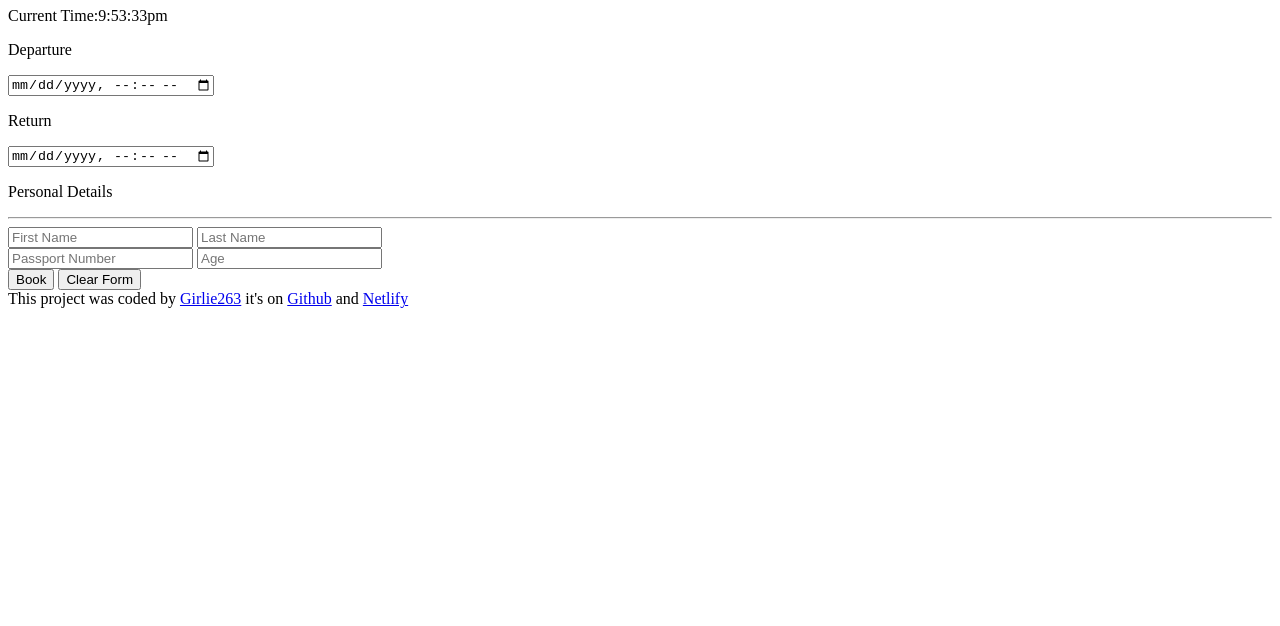
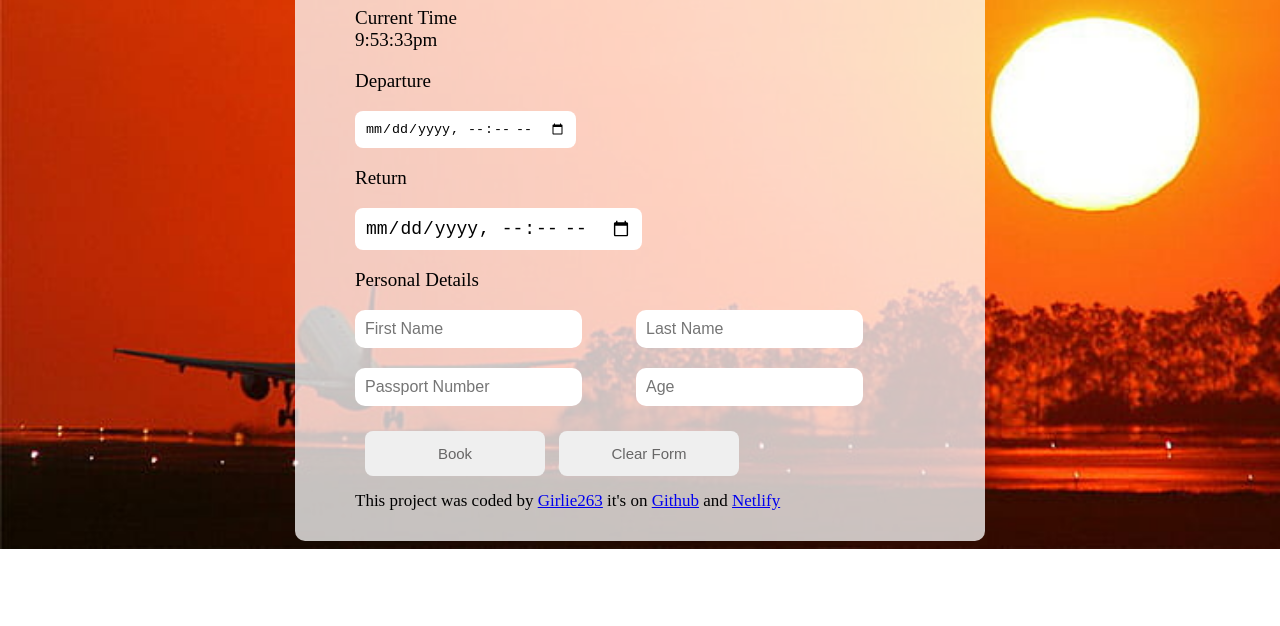
Before and after one commit to Girlie263/My-Destination, a plain HTML site: page index.html in a window 1280 px wide. Shown: the part 174-800 px from the top of the page. Drawn offline with Linux system fonts and the light colour scheme.

Commit message:
styled the form and added background image

```diff
--- a/index.html
+++ b/index.html
@@ -3,46 +3,48 @@
 <head>
     <meta charset="UTF-8">
     <meta name="viewport" content="width=device-width, initial-scale=1.0">
+    <link rel="stylesheet" href="src/style.css">
     <title>My Destination</title>
 </head>
 <body>
-    <h1>Start Booking now</h1>
-    <form >
-        <input type="text" placeholder="Departure Airport">
-        <input type="text" placeholder="Arrival Airport">
-        <input type="submit" value="search for flight">
+    <div class="booking-app">
+    <form>
+        <input type="text" placeholder="Departure Airport" required class="departure-input">
+        <input type="text" placeholder="Arrival Airport" required class="arrival-input">
+        <input type="submit" value="search for flight" class="search-button">
     </form>
 
     <h1>Indonesia</h1>
-    <p>Current Time:9:53:33pm</p>
+    <p class="current-time">Current Time <br />9:53:33pm</p>
 
     <p>Departure</p>
-    <input type="datetime-local" name="" id="">
+    <input type="datetime-local" class="departure-date">
 
 
     <p>Return</p>
-    <input type="datetime-local" name="" id="">
+    <input type="datetime-local" class="return-date">
 
     <p>Personal Details</p>
-    <hr />
-
     <div>
         <form>
-            <input type="text" placeholder="First Name">
-            <input type="text" placeholder="Last Name">
+            <input type="text" placeholder="First Name" required class="name">
+            <input type="text" placeholder="Last Name" required class="lastname">
         </form>
         <form >
-            <input type="text" placeholder="Passport Number">
-            <input type="text" placeholder="Age">
+            <input type="text" placeholder="Passport Number" class="passport-number">
+            <input type="text" placeholder="Age" class="age">
         </form>
     </div>
 
+    <div>
     <button>Book</button>
     <button>Clear Form</button>
+    </div>
 
     <footer>
         This project was coded by <a href="https://github.com">Girlie263</a> it's on  <a href="https://github.com/Girlie263/My-Destination">Github</a> and <a href="https://my-destination.netlify.app/">Netlify</a>
     </footer>
+    </div>
 
     <script src="src/script.js"></script>
 </body>
--- /dev/null
+++ b/src/style.css
@@ -0,0 +1,113 @@
+body{
+    background-image: url("../images/Sunset\ departure.jpg");
+    background-repeat: no-repeat;
+    background-size: cover;
+}
+.booking-app{
+    max-width: 600px;
+    background-color: rgba(255, 255, 255, 0.75);
+    margin: 0 auto;
+    padding: 30px;
+    padding-left: 60px;
+    border-radius: 10px;
+
+
+h1  {
+    font-size: 40px;
+    }
+}
+.departure-input{
+    background-color: aliceblue;
+    border: none;
+    max-width: 40%;
+    padding: 10px;
+    border-radius: 5px;
+    font-size: 14px;
+}
+.arrival-input{
+    background-color: aliceblue;
+    border: none;
+    max-width: 40%;
+    padding: 10px;
+    border-radius: 5px;
+    font-size: 14px;
+    margin-left: 20px;
+}
+ button{
+    padding: 14px;
+    margin-left: 10px;
+    border: none;
+    border-radius: 8px;
+    font-size: 15px;
+    width: 30%;
+    margin-top: 25px;
+    color: rgb(103, 102, 102);
+
+}
+
+.departure-date{
+    padding: 10px;
+    border: none;
+    border-radius: 8px;
+    font-weight: 1px;
+
+}
+
+.return-date{
+    padding: 10px;
+    border: none;
+    border-radius: 8px;
+    font-weight: 18px;
+    font-size: 18px;
+}
+
+.search-button{
+    padding: 13px;
+    border: none;
+    border-radius: 6px;
+    margin-left: 30px;
+    font-size: 14px;
+    color: rgb(104, 103, 103);
+    background-color: aliceblue;
+}
+
+p{
+    font-size: 19px;
+}
+
+footer{
+    font-size: 17px;
+    padding-top: 15px;
+}
+
+.name{
+    border: none;
+    padding: 10px;
+    max-width: 60%;
+    font-size: 16px;
+    border-radius: 10px;
+    margin-bottom: 20px;
+    margin-right: 50px;
+}
+.lastname{
+    border: none;
+    padding: 10px;
+    max-width: 60%;
+    font-size: 16px;
+    border-radius: 10px;
+}
+.passport-number{
+    border: none;
+    padding: 10px;
+    max-width: 60%;
+    font-size: 16px;
+    border-radius: 10px;
+    margin-right: 50px;
+}
+.age{
+    border: none;
+    padding: 10px;
+    max-width: 60%;
+    font-size: 16px;
+    border-radius: 10px;
+}
```
Also changed, not shown: images/Sunset departure.jpg (added).
